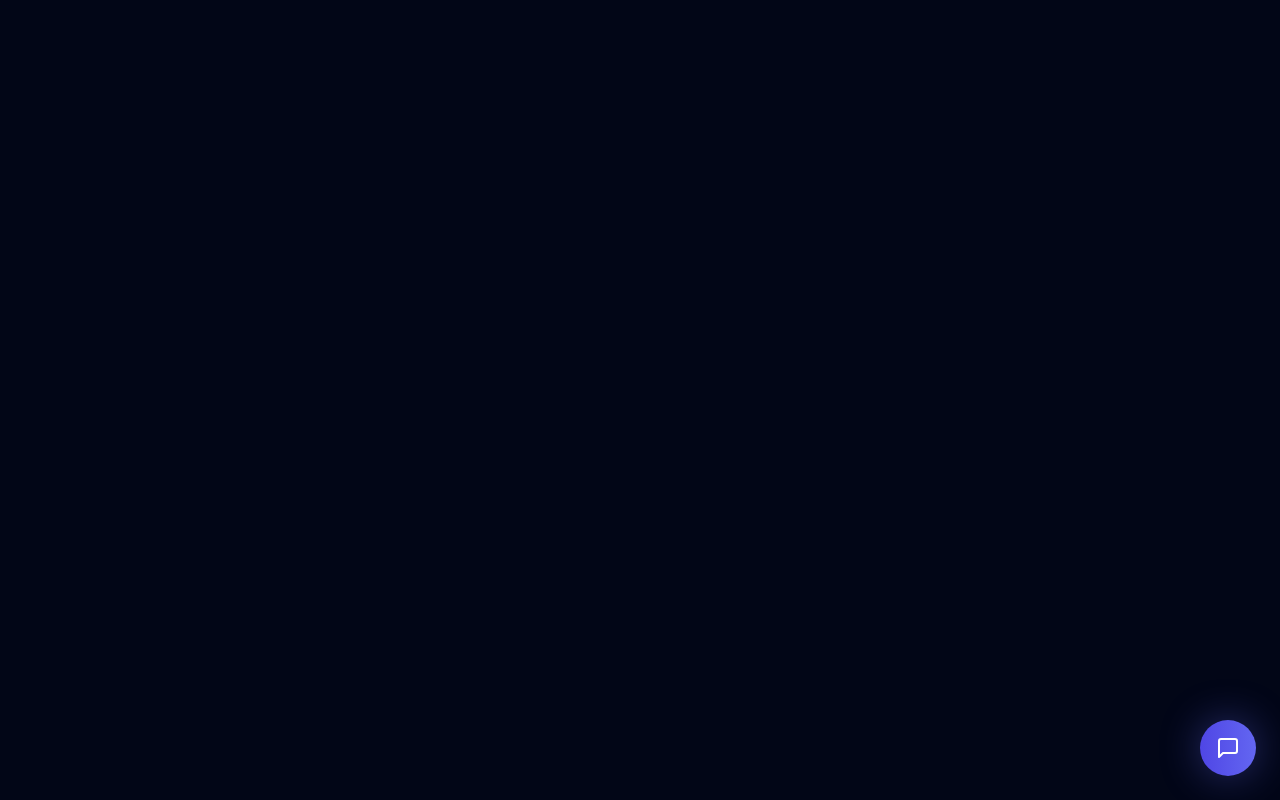
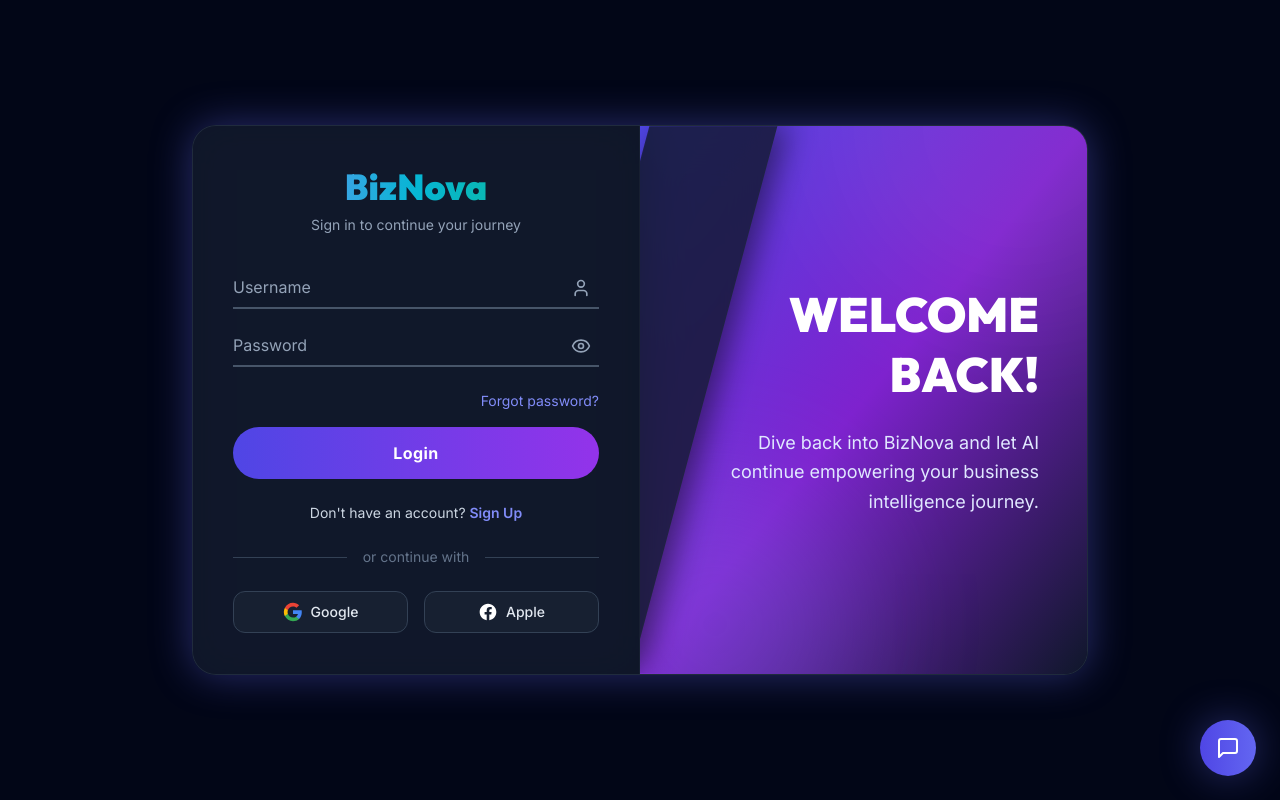
Before and after one commit to MudassarGill/biznova-ai-platform, a React (Vite) app in the folder frontend/: page /auth in a window 1280 px wide. Before the commit this address had no page. Built offline with nearby package versions, Linux system fonts and the light colour scheme.

Commit message:
add auth page

```diff
--- a/frontend/src/App.jsx
+++ b/frontend/src/App.jsx
@@ -2,6 +2,7 @@
 import { useApp } from './context/AppContext'
 import DashboardLayout from './layouts/DashboardLayout'
 import LandingPage from './pages/LandingPage'
+import AuthPage from './pages/AuthPage'
 import InputPage from './pages/InputPage'
 import IdeasPage from './pages/IdeasPage'
 import AnalysisPage from './pages/AnalysisPage'
@@ -19,6 +20,7 @@
     <>
       <Routes>
         <Route path="/" element={<LandingPage />} />
+        <Route path="/auth" element={<AuthPage />} />
         <Route element={<DashboardLayout />}>
           <Route path="/input" element={<InputPage />} />
           <Route path="/ideas" element={<IdeasPage />} />
--- /dev/null
+++ b/frontend/src/pages/AuthPage.jsx
@@ -0,0 +1,149 @@
+import { useState } from 'react';
+import { useNavigate } from 'react-router-dom';
+import { User, Lock, Mail, ArrowRight, Eye, EyeOff } from 'lucide-react';
+
+function AuthPage() {
+  const [isLogin, setIsLogin] = useState(true);
+  const [showPassword, setShowPassword] = useState(false);
+  const navigate = useNavigate();
+
+  const toggleAuthMode = () => setIsLogin(!isLogin);
+
+  const handleSubmit = (e) => {
+    e.preventDefault();
+    // Front-end simulation: proceed to dashboard
+    navigate('/dashboard');
+  };
+
+  return (
+    <div className="min-h-screen flex items-center justify-center bg-dark-950 p-4">
+      <div className="w-full max-w-4xl min-h-[550px] flex rounded-3xl overflow-hidden glass-card shadow-glow-lg border-dark-700/50 relative md:my-8">
+
+        {/* Left Side: Form Section */}
+        <div className="w-full md:w-1/2 p-8 md:p-10 flex flex-col justify-center bg-dark-900/80 backdrop-blur-xl relative z-10 border-r border-dark-800/50">
+          <div className="max-w-md w-full mx-auto">
+            <div className="mb-8 text-center">
+              <h1 className="font-display font-black text-4xl mb-2 gradient-text">BizNova</h1>
+              <p className="text-dark-400 text-sm">{isLogin ? 'Sign in to continue your journey' : 'Create an account to get started'}</p>
+            </div>
+
+            <form onSubmit={handleSubmit} className="space-y-4">
+              {!isLogin && (
+                <div className="relative">
+                  <Mail className="w-5 h-5 text-dark-400 absolute left-4 top-1/2 -translate-y-1/2" />
+                  <input
+                    type="email"
+                    placeholder="Email"
+                    className="input-field pl-12 bg-dark-800/50 border-t-0 border-x-0 border-b-2 border-b-dark-600 rounded-none focus:border-b-brand-500 focus:ring-0 px-0"
+                    required
+                  />
+                </div>
+              )}
+
+              <div className="relative">
+                <User className="w-5 h-5 text-dark-400 absolute right-2 top-1/2 -translate-y-1/2 pointer-events-none" />
+                <input
+                  type="text"
+                  placeholder="Username"
+                  className="w-full py-2 pr-10 bg-transparent border-b-2 border-dark-600 text-white placeholder-dark-400 focus:outline-none focus:border-brand-500 transition-colors"
+                  required
+                />
+              </div>
+
+              <div className="relative">
+                <input
+                  type={showPassword ? 'text' : 'password'}
+                  placeholder="Password"
+                  className="w-full py-2 pr-10 bg-transparent border-b-2 border-dark-600 text-white placeholder-dark-400 focus:outline-none focus:border-brand-500 transition-colors"
+                  required
+                />
+                <button
+                  type="button"
+                  onClick={() => setShowPassword(!showPassword)}
+                  className="absolute right-2 top-1/2 -translate-y-1/2 text-dark-400 hover:text-white transition-colors"
+                  tabIndex="-1"
+                >
+                  {showPassword ? <EyeOff className="w-5 h-5" /> : <Eye className="w-5 h-5" />}
+                </button>
+              </div>
+
+              {isLogin && (
+                <div className="flex justify-end pt-2">
+                  <a href="#" className="text-sm text-brand-400 hover:text-brand-300 transition-colors">
+                    Forgot password?
+                  </a>
+                </div>
+              )}
+
+              <button
+                type="submit"
+                className="w-full py-3.5 mt-4 rounded-full bg-gradient-to-r from-brand-600 to-purple-600 text-white font-bold tracking-wide hover:shadow-glow hover:scale-[1.02] transition-all"
+              >
+                {isLogin ? 'Login' : 'Sign Up'}
+              </button>
+            </form>
+
+            <div className="mt-6 text-center">
+              <p className="text-dark-300 text-sm">
+                {isLogin ? "Don't have an account? " : "Already have an account? "}
+                <button onClick={toggleAuthMode} className="text-brand-400 font-semibold hover:text-brand-300 hover:underline transition-all">
+                  {isLogin ? 'Sign Up' : 'Login'}
+                </button>
+              </p>
+            </div>
+
+            <div className="my-6 flex items-center gap-4">
+              <div className="flex-1 h-px bg-dark-700"></div>
+              <span className="text-dark-500 text-sm">or continue with</span>
+              <div className="flex-1 h-px bg-dark-700"></div>
+            </div>
+
+            <div className="flex gap-4">
+              <button type="button" className="flex-1 py-2.5 rounded-xl border border-dark-700 bg-dark-800/50 hover:bg-dark-700 flex items-center justify-center gap-2 transition-colors group">
+                <svg className="w-5 h-5" viewBox="0 0 24 24">
+                  <path d="M22.56 12.25c0-.78-.07-1.53-.2-2.25H12v4.26h5.92c-.26 1.37-1.04 2.53-2.21 3.31v2.77h3.57c2.08-1.92 3.28-4.74 3.28-8.09z" fill="#4285F4"/>
+                  <path d="M12 23c2.97 0 5.46-.98 7.28-2.66l-3.57-2.77c-.98.66-2.23 1.06-3.71 1.06-2.86 0-5.29-1.93-6.16-4.53H2.18v2.84C3.99 20.53 7.7 23 12 23z" fill="#34A853"/>
+                  <path d="M5.84 14.09c-.22-.66-.35-1.36-.35-2.09s.13-1.43.35-2.09V7.07H2.18C1.43 8.55 1 10.22 1 12s.43 3.45 1.18 4.93l2.85-2.22.81-.62z" fill="#FBBC05"/>
+                  <path d="M12 5.38c1.62 0 3.06.56 4.21 1.64l3.15-3.15C17.45 2.09 14.97 1 12 1 7.7 1 3.99 3.47 2.18 7.07l3.66 2.84c.87-2.6 3.3-4.53 6.16-4.53z" fill="#EA4335"/>
+                </svg>
+                <span className="text-sm font-medium text-dark-200 group-hover:text-white">Google</span>
+              </button>
+              <button type="button" className="flex-1 py-2.5 rounded-xl border border-dark-700 bg-dark-800/50 hover:bg-dark-700 flex items-center justify-center gap-2 transition-colors group">
+                <svg className="w-5 h-5 text-white" viewBox="0 0 24 24" fill="currentColor">
+                  <path d="M12 2C6.477 2 2 6.477 2 12c0 4.991 3.657 9.128 8.438 9.879V14.89h-2.54V12h2.54V9.797c0-2.506 1.492-3.89 3.777-3.89 1.094 0 2.238.195 2.238.195v2.46h-1.26c-1.243 0-1.63.771-1.63 1.562V12h2.773l-.443 2.89h-2.33v6.989C18.343 21.129 22 16.99 22 12c0-5.523-4.477-10-10-10z"/>
+                </svg>
+                <span className="text-sm font-medium text-dark-200 group-hover:text-white">Apple</span>
+              </button>
+            </div>
+          </div>
+        </div>
+
+        {/* Right Side: Welcome Banner */}
+        <div className="hidden md:flex w-1/2 bg-gradient-to-br from-brand-600 via-purple-700 to-dark-900 p-12 flex-col justify-center relative overflow-hidden">
+          {/* Decorative background elements */}
+          <div className="absolute top-0 right-0 w-[400px] h-[400px] bg-white opacity-5 rounded-full blur-3xl -translate-y-1/2 translate-x-1/3"></div>
+          <div className="absolute bottom-0 left-0 w-[300px] h-[300px] bg-brand-400 opacity-20 rounded-full blur-3xl translate-y-1/3 -translate-x-1/4"></div>
+
+          <div className="relative z-10 text-right text-white max-w-sm ml-auto">
+            <h2 className="text-5xl font-black mb-6 font-display leading-tight">
+              {isLogin ? "WELCOME BACK!" : "JOIN US TODAY!"}
+            </h2>
+            <p className="text-brand-100 text-lg leading-relaxed">
+              {isLogin
+                ? "Dive back into BizNova and let AI continue empowering your business intelligence journey."
+                : "Create an account to start generating tailored business plans and getting cutting edge market insights."}
+            </p>
+          </div>
+
+          {/* Custom slanted divider to match the image */}
+          <div className="absolute top-0 left-0 w-full h-full pointer-events-none">
+            <div className="absolute top-0 left-0 w-32 h-full bg-dark-900/80 backdrop-blur-xl border-r border-dark-800/50 shadow-[10px_0_30px_rgba(0,0,0,0.5)] transform -skew-x-[15deg] -translate-x-16"></div>
+          </div>
+        </div>
+
+      </div>
+    </div>
+  );
+}
+
+export default AuthPage;
--- a/frontend/src/pages/LandingPage.jsx
+++ b/frontend/src/pages/LandingPage.jsx
@@ -79,7 +79,7 @@
             <a href="#stats" className="nav-link">Stats</a>
           </div>
           <button
-            onClick={() => navigate('/input')}
+            onClick={() => navigate('/auth')}
             className="btn-primary text-sm px-5 py-2.5"
             id="nav-get-started"
           >
@@ -122,7 +122,7 @@
           {/* CTA Buttons */}
           <div className="flex flex-col sm:flex-row items-center justify-center gap-4 animate-slide-up animate-delay-300">
             <button
-              onClick={() => navigate('/input')}
+              onClick={() => navigate('/auth')}
               className="btn-primary text-lg px-8 py-4 flex items-center gap-2 group"
               id="hero-get-started"
             >
@@ -272,7 +272,7 @@
             Join thousands of entrepreneurs using AI to discover and validate profitable business opportunities.
           </p>
           <button
-            onClick={() => navigate('/input')}
+            onClick={() => navigate('/auth')}
             className="btn-primary text-lg px-10 py-4 inline-flex items-center gap-2 group"
             id="cta-get-started"
           >
```
